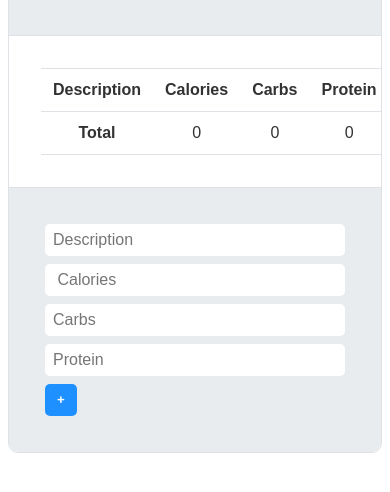
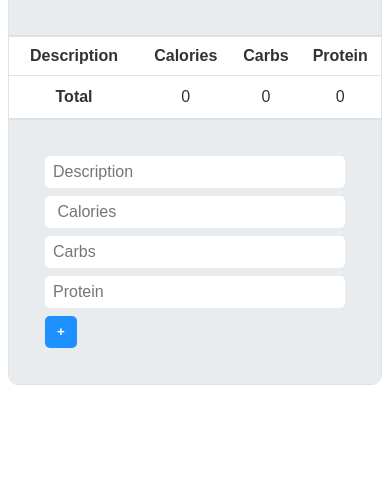
Before and after one commit to Quarzizus/ProgramacionFuncionalJavascript, a website built with Vite: page index.html in a window 390 px wide. Shown: the part 178-670 px from the top of the page. Built offline with nearby package versions, Linux system fonts and the light colour scheme.

Commit message:
:iphone: Table
320px - 400px

```diff
--- a/style.css
+++ b/style.css
@@ -154,3 +154,12 @@ button.edit {
 button.edit:hover {
   background-color: var(--edit);
 }
+
+@media screen and (min-width: 320px) and (max-width: 400px) {
+  .table-container {
+    padding: 0;
+  }
+  .table-container table th {
+    padding: 10px 0;
+  }
+}
```
